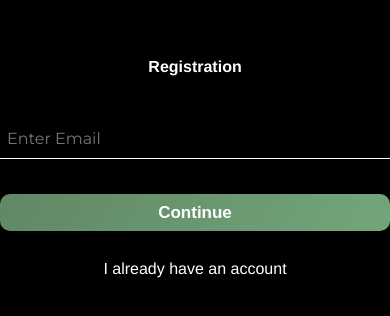
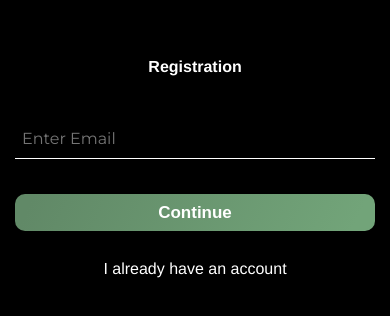
Before and after one commit to NazarLyubchinsky/PATERN-SHOP, a React (Create React App) app: page / in a window 390 px wide. Shown: the part 256-572 px from the top of the page. Built offline with nearby package versions, Linux system fonts and the light colour scheme; a web font is replaced by a local one.

Commit message:
Form verification

```diff
--- a/src/components/Form/Form.module.scss
+++ b/src/components/Form/Form.module.scss
@@ -62,7 +62,13 @@
 		text-align: right;
 		margin-bottom: 30px;
 	}
-	&__error{
+	&__error {
 		color: red;
 	}
 }
+
+@media only screen and (max-width: 500px) {
+	.form {
+		padding: 0 15px;
+	}
+}
```
Also changed, not shown: 1 other file (tests, documents, lock files or other folders).
